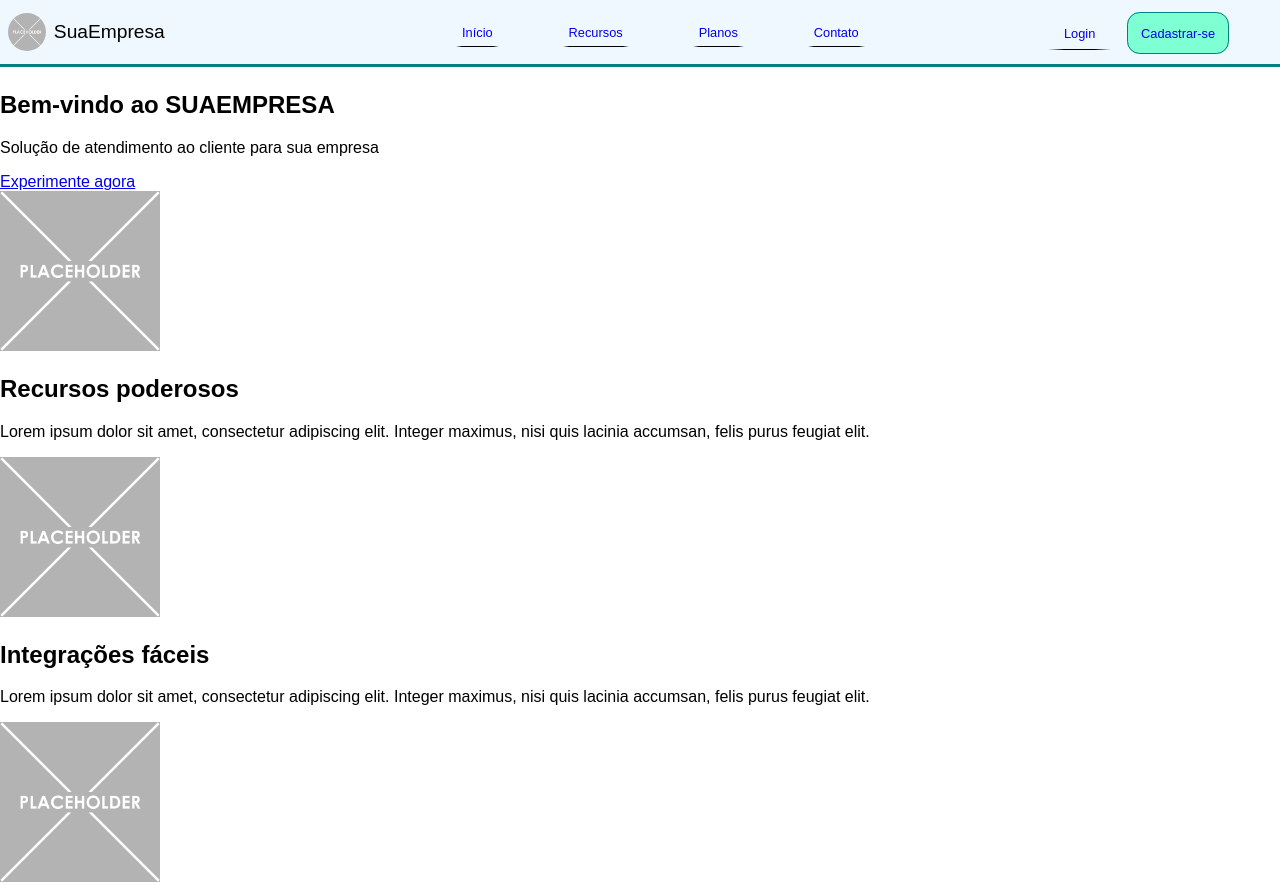
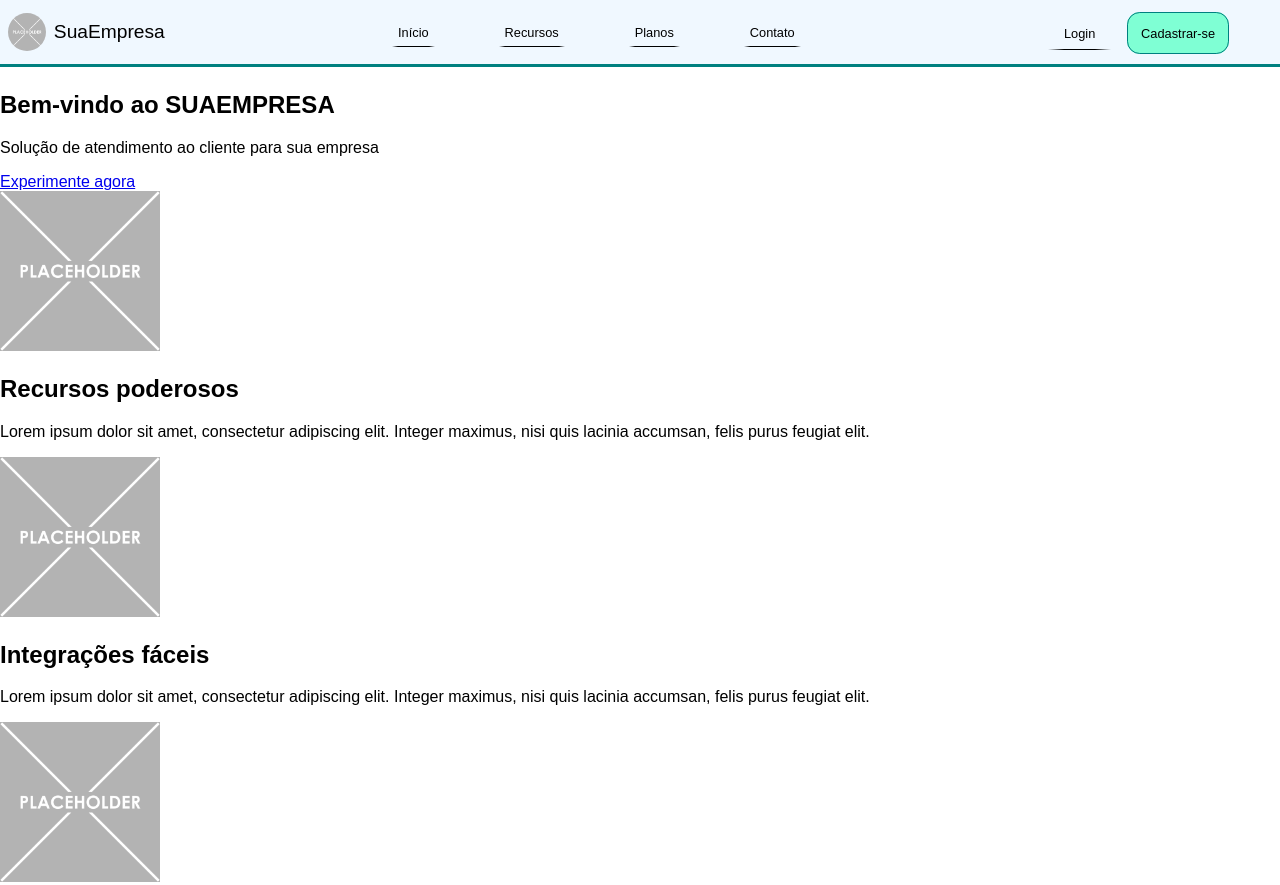
Before and after one commit to victor578v/Pagina, a plain HTML site: page index.html in a window 1280 px wide. Shown: the top 885 px of the page. Drawn offline with Linux system fonts and the light colour scheme.

Commit message:
minor fixes

```diff
--- a/style.css
+++ b/style.css
@@ -23,10 +23,11 @@ nav {
   position: absolute;
   display: inline-flex;
   flex-direction: row;
-  margin-left: 30%;
+  margin-left: 25%;
 }
 
 nav a{
+  color: black;
   text-decoration: none;
   border-bottom: black 0.1vw solid;
   border-top: aliceblue 0.1vw solid;
@@ -38,7 +39,7 @@ nav a{
 }
 
 nav a:hover {
-  color:aquamarine;
+  color:turquoise;
   animation-name: hovernavstyle;
   animation-duration: 0.6s;
   animation-iteration-count: 1;
@@ -83,6 +84,7 @@ nav a:hover {
 }
 
 .login {
+  color: black;
   border-bottom: black 0.1rem solid;
   border-top: aliceblue 0.1rem solid;
   border-left: aliceblue 1rem solid;
@@ -92,7 +94,7 @@ nav a:hover {
 }
 
 .login:hover {
-  color:aquamarine;
+  color:turquoise;
   animation-name: hovernavstyle;
   animation-duration: 0.4s;
   animation-iteration-count: 1;
@@ -101,12 +103,18 @@ nav a:hover {
 }
 
 .cadastro {
+  color:black;
   background-color: aquamarine;
   padding: 1vw;
   border: solid teal 0.15vw;
   border-radius: 1svw;
 }
 
+.cadastro:hover {
+  background-color: turquoise;
+  border-color: black;
+}
+
 @keyframes hovernavstyle {
   0% {  border-top: aliceblue 0rem solid;}
   100% {  border-top: black 0.1rem solid;}
```
